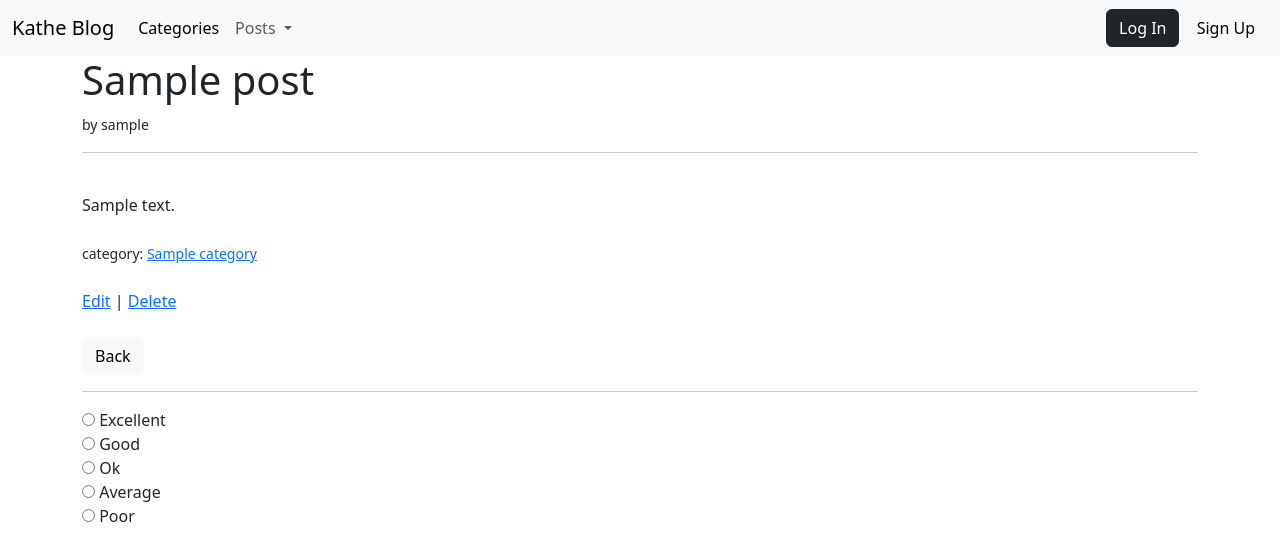
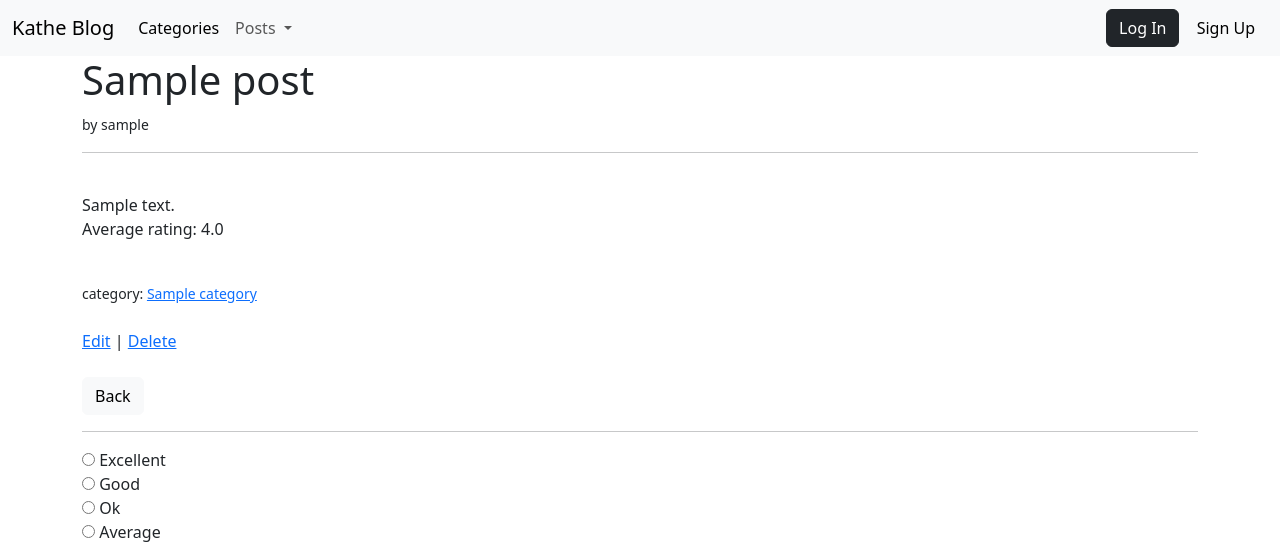
Before and after one commit to katarzynaheller/blog_with_ratings, a Django app: page /post/1/ in a window 1280 px wide. Shown: the top 542 px of the page. Run offline with Django 4.2, Linux system fonts and the light colour scheme; tables that the repository leaves empty hold one stand-in row (values such as "Sample post"); parts of the project's set-up code (start-up, migrations or seed data) failed here and were passed over.

Commit message:
small bug fix with displaying average with default_if_none tag

```diff
--- a/blog/templates/post_detail.html
+++ b/blog/templates/post_detail.html
@@ -9,8 +9,10 @@
 
 {{ post.body }}
 <br />
-{% if post.average > 1 %}
-<p>Average rating: {{ post.average_rating|floatformat:1 }}</p>
+{% if post.average_rating > 1%}
+<p>Average rating: {{ post.average_rating|floatformat:1}}</p>
+{% else %}
+{{ post.average_rating|default_if_none:""}}
 {% endif %}
 <br />
 {% for cat in cats %}
```
